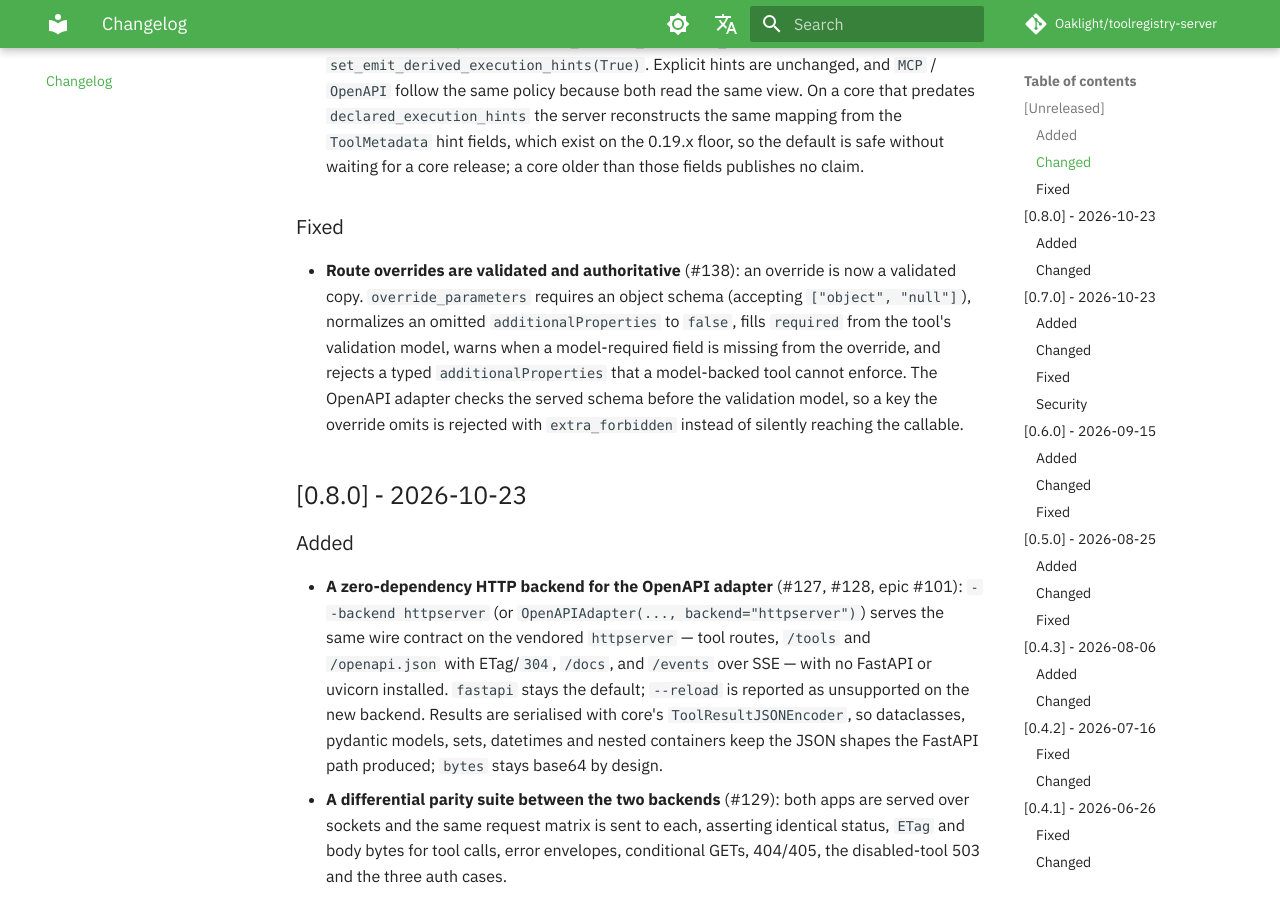
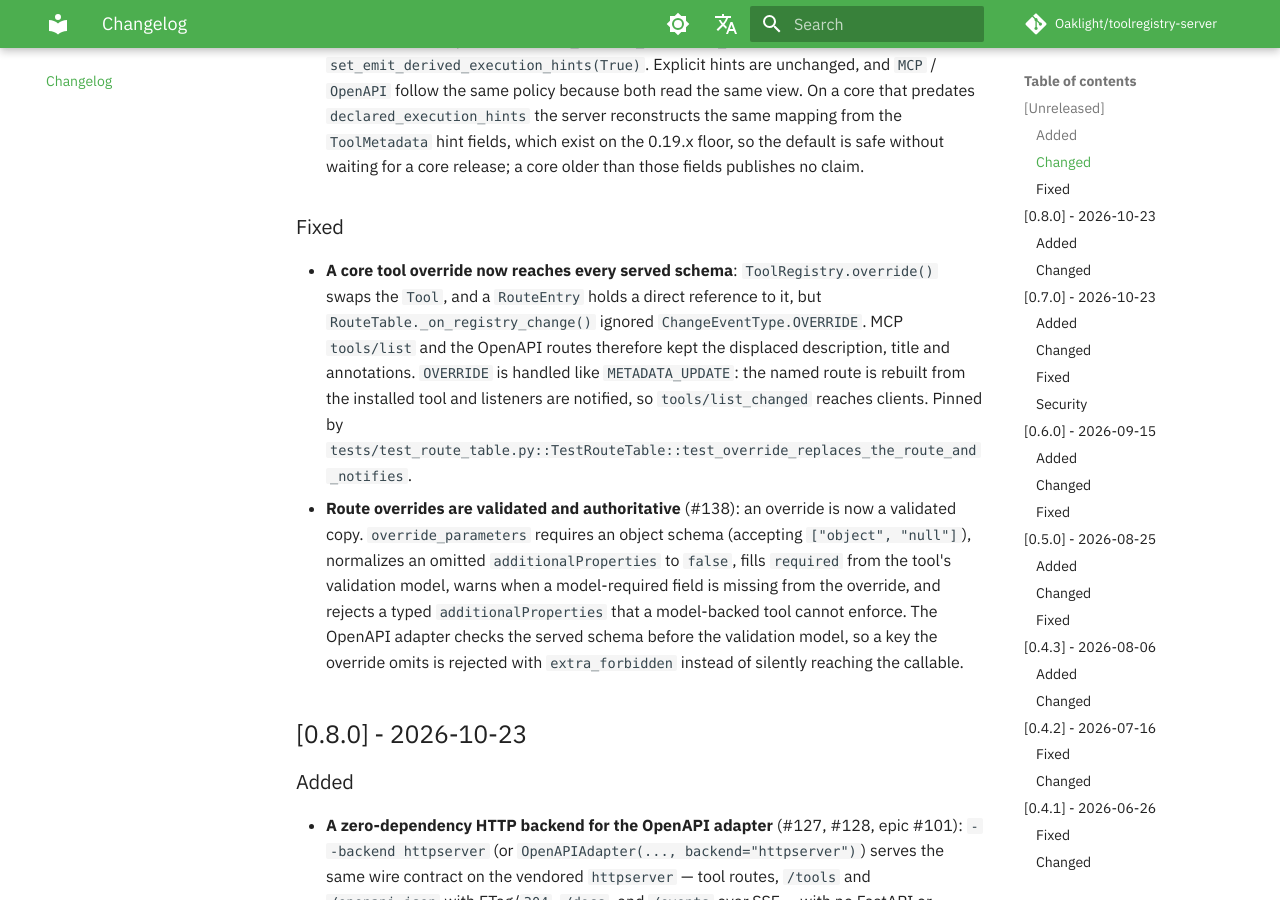
Before and after one commit to Oaklight/toolregistry-server, an MkDocs documentation site: the page built from docs/changelog.md, in a window 1280 px wide and 900 px high, scrolled down 816 px. Built offline with MkDocs 1.6.1 and Material for MkDocs 9.7.7, drawn with Linux system fonts in a browser that asks for light colours; some web fonts are replaced; comment, search, counter and statistics services are not loaded.

Commit message:
docs: note that a core tool override now reaches served schemas

```diff
--- a/docs/changelog.md
+++ b/docs/changelog.md
@@ -16,6 +16,13 @@ The format is based on [Keep a Changelog](https://keepachangelog.com/en/1.1.0/),
 
 ### Fixed
 
+- **A core tool override now reaches every served schema**: `ToolRegistry.override()` swaps
+  the `Tool`, and a `RouteEntry` holds a direct reference to it, but
+  `RouteTable._on_registry_change()` ignored `ChangeEventType.OVERRIDE`.  MCP `tools/list`
+  and the OpenAPI routes therefore kept the displaced description, title and annotations.
+  `OVERRIDE` is handled like `METADATA_UPDATE`: the named route is rebuilt from the installed
+  tool and listeners are notified, so `tools/list_changed` reaches clients.  Pinned by
+  `tests/test_route_table.py::TestRouteTable::test_override_replaces_the_route_and_notifies`.
 - **Route overrides are validated and authoritative** (#138): an override is now a validated copy. `override_parameters` requires an object schema (accepting `["object", "null"]`), normalizes an omitted `additionalProperties` to `false`, fills `required` from the tool's validation model, warns when a model-required field is missing from the override, and rejects a typed `additionalProperties` that a model-backed tool cannot enforce. The OpenAPI adapter checks the served schema before the validation model, so a key the override omits is rejected with `extra_forbidden` instead of silently reaching the callable.
 
 ## [0.8.0] - 2026-10-23
```
